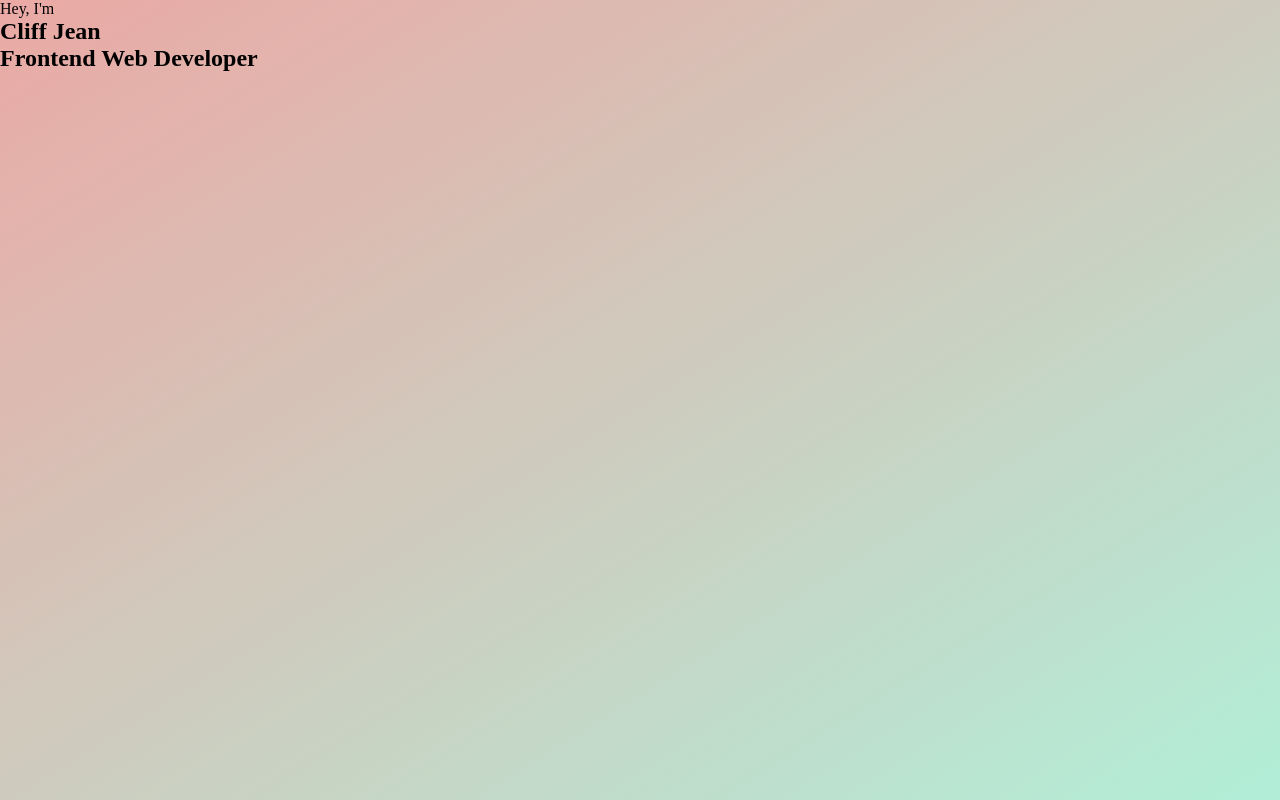
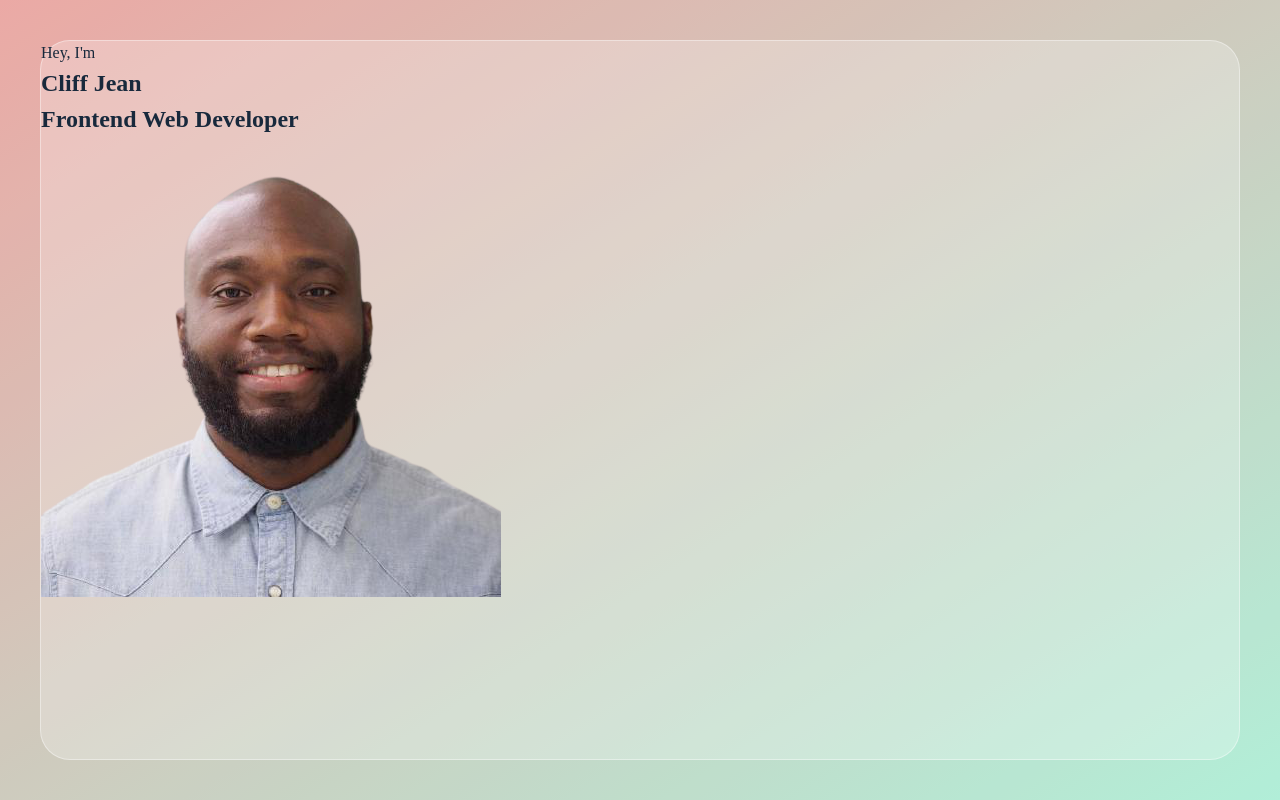
Before and after one commit to cliff-lilly-jean/portfolio, a plain HTML site: page index.html in a window 1280 px wide. Drawn offline with Linux system fonts and the light colour scheme.

Commit message:
added an image and some additional styling for the home section

```diff
--- a/css/style.css
+++ b/css/style.css
@@ -38,6 +38,12 @@ GLOBAL SETTINGS
 body {
  min-height: 100vh;
  background-image: linear-gradient(to bottom right, var(--pink-light), var(--cyan-light));
+ font-size: 16px;
+ color: var(--blue-dark);
+ line-height: 1.5;
+ overflow: hidden;
+ -webkit-tap-highlight-color: transparent;
+ padding: 5vh 15px;
 }
 
 body::before {
@@ -52,3 +58,19 @@ body::before {
  z-index: -1;
  opacity: .12;
 }
+
+section {
+ background-color: var(--white-alpha-25);
+ border: 1px solid var(--white-alpha-40);
+ min-height: 90vh;
+ border-radius: 30px;
+}
+
+.main {
+ max-width: 1200px;
+ margin: auto;
+}
+
+.contianer {
+ background-color: red;
+}
--- a/index.html
+++ b/index.html
@@ -21,7 +21,9 @@
       <h1>Cliff Jean</h1>
       <h2>Frontend Web Developer</h2>
      </div>
-     <div class="home-img"></div>
+     <div class="home-img">
+      <div class="img-box"><img src="img/cliff-jean-profile-img.png" alt=""></div>
+     </div>
     </div>
    </div>
   </section>
```
